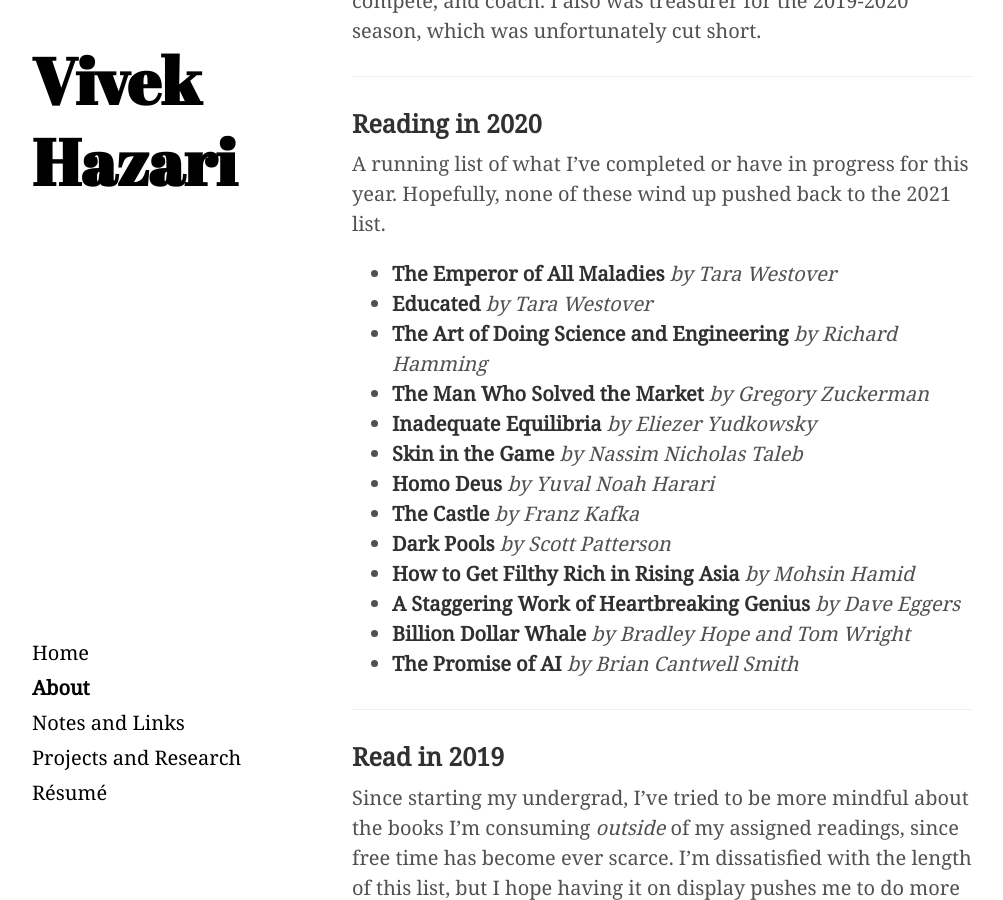
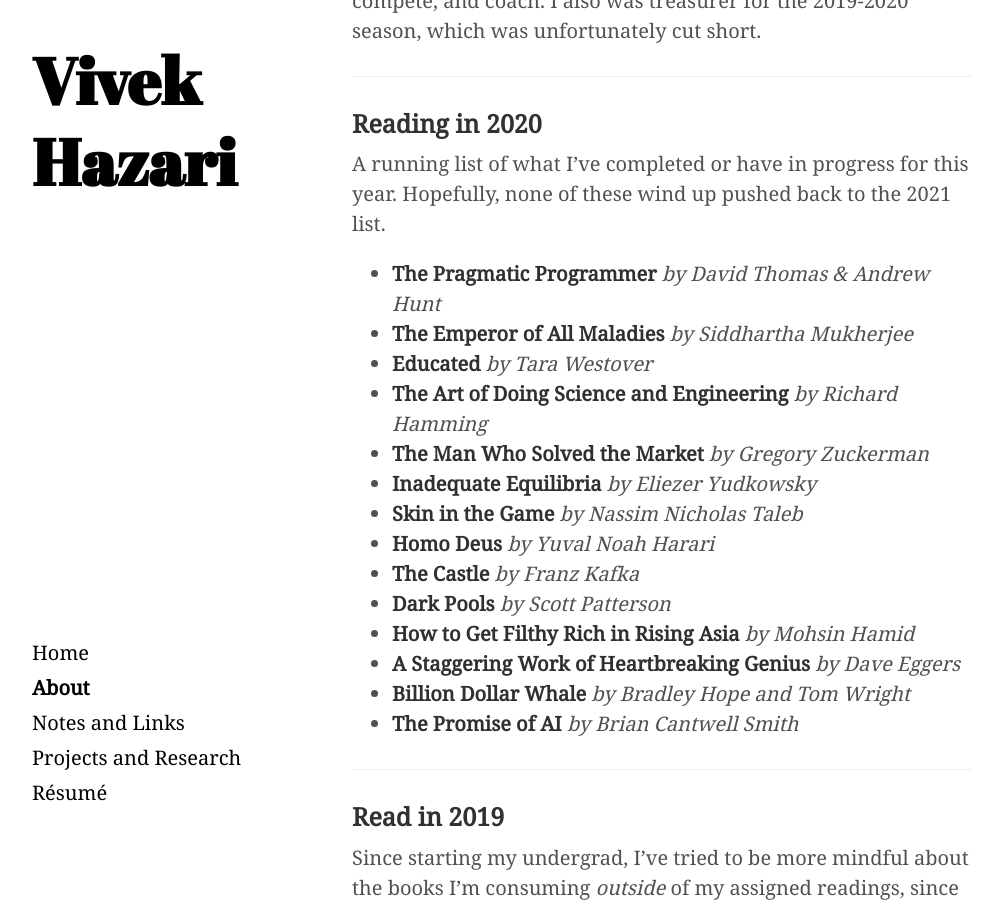
Before and after one commit to Vivekhaz/site_personal, a Jekyll site: the page built from about.md, in a window 1280 px wide and 900 px high, scrolled down 1455 px. Shown: the whole window, without its empty margins (208-1211 px from the left). Built offline with Jekyll 4.4.1, drawn with Linux system fonts in a browser that asks for light colours.

Commit message:
Update about.md

```diff
--- a/about.md
+++ b/about.md
@@ -29,7 +29,8 @@
 ### Reading in 2020
 A running list of what I've completed or have in progress for this year. Hopefully, none of these wind up pushed back to the 2021 list.
 
-- __The Emperor of All Maladies__ <cite> by Tara Westover </cite>
+- __The Pragmatic Programmer__ <cite> by David Thomas & Andrew Hunt </cite>
+- __The Emperor of All Maladies__ <cite> by Siddhartha Mukherjee </cite>
 - __Educated__ <cite> by Tara Westover </cite>
 - __The Art of Doing Science and Engineering__ <cite> by Richard Hamming </cite>
 - __The Man Who Solved the Market__ <cite> by Gregory Zuckerman </cite>
```
